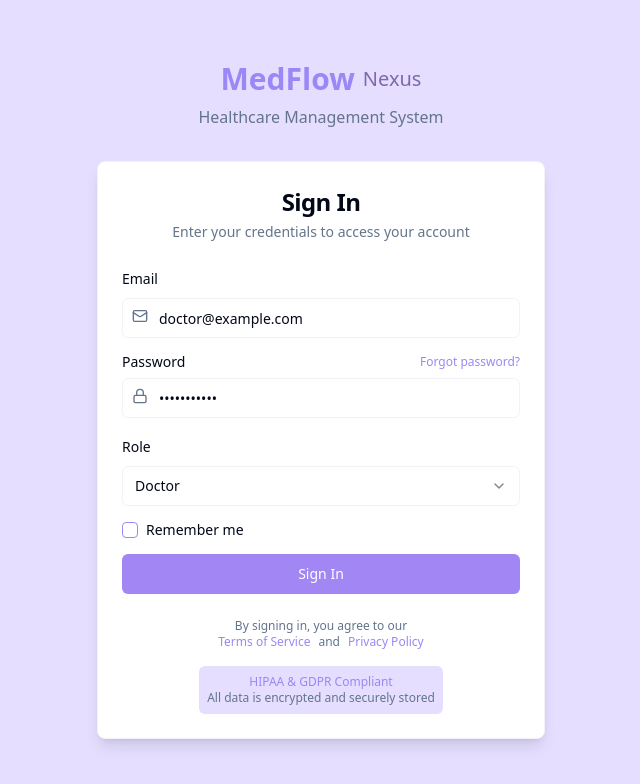
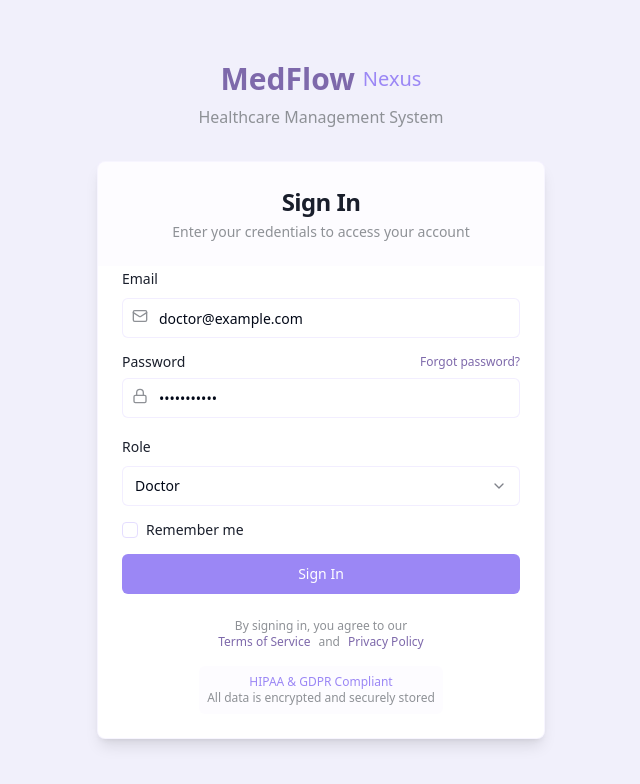
Before and after one commit to VT-BDQ/medflow-nexus-care, a React (Vite) app: page /login in a window 1280 px wide. Shown: the top 784 px of the page, without its empty margins (319-959 px from the left). Built offline with nearby package versions, Linux system fonts and the light colour scheme.

Commit message:
Refactor: Update color scheme for hospital vibes
This commit updates the color scheme to better reflect a hospital environment.

```diff
--- a/src/pages/Login.tsx
+++ b/src/pages/Login.tsx
@@ -69,25 +69,25 @@ export default function Login() {
   };
 
   return (
-    <div className="min-h-screen flex flex-col items-center justify-center bg-medical-soft-purple p-4">
+    <div className="min-h-screen flex flex-col items-center justify-center bg-medical-soft-gray p-4">
       <div className="mb-8 text-center">
         <div className="flex items-center justify-center gap-2 mb-2">
-          <span className="text-3xl font-bold text-medical-primary">MedFlow</span>
-          <span className="text-xl text-medical-secondary">Nexus</span>
+          <span className="text-3xl font-bold text-medical-secondary">MedFlow</span>
+          <span className="text-xl text-medical-primary">Nexus</span>
         </div>
-        <p className="text-muted-foreground">
+        <p className="text-medical-neutral">
           Healthcare Management System
         </p>
       </div>
 
-      <Card className="w-full max-w-md shadow-lg">
-        <CardHeader className="space-y-1">
-          <CardTitle className="text-2xl font-bold text-center">Sign In</CardTitle>
-          <CardDescription className="text-center">
+      <Card className="w-full max-w-md shadow-lg border border-medical-soft-purple/30">
+        <CardHeader className="space-y-1 bg-medical-soft-purple/10">
+          <CardTitle className="text-2xl font-bold text-center text-medical-dark">Sign In</CardTitle>
+          <CardDescription className="text-center text-medical-neutral">
             Enter your credentials to access your account
           </CardDescription>
           {error && (
-            <p className="text-sm font-medium text-destructive text-center">
+            <p className="text-sm font-medium text-medical-alert text-center">
               {error}
             </p>
           )}
@@ -95,14 +95,14 @@ export default function Login() {
         <CardContent>
           <form onSubmit={handleLogin} className="space-y-4">
             <div className="space-y-2">
-              <Label htmlFor="email">Email</Label>
+              <Label htmlFor="email" className="text-medical-dark">Email</Label>
               <div className="relative">
-                <Mail className="absolute left-2.5 top-2.5 h-4 w-4 text-muted-foreground" />
+                <Mail className="absolute left-2.5 top-2.5 h-4 w-4 text-medical-neutral" />
                 <Input
                   id="email"
                   placeholder="Enter your email"
                   type="email"
-                  className="pl-9"
+                  className="pl-9 border-medical-soft-purple/50 focus:border-medical-primary"
                   defaultValue="doctor@example.com"
                   required
                 />
@@ -110,27 +110,27 @@ export default function Login() {
             </div>
             <div className="space-y-2">
               <div className="flex items-center justify-between">
-                <Label htmlFor="password">Password</Label>
-                <a href="#" className="text-xs text-medical-primary hover:underline">
+                <Label htmlFor="password" className="text-medical-dark">Password</Label>
+                <a href="#" className="text-xs text-medical-secondary hover:underline">
                   Forgot password?
                 </a>
               </div>
               <div className="relative">
-                <Lock className="absolute left-2.5 top-2.5 h-4 w-4 text-muted-foreground" />
+                <Lock className="absolute left-2.5 top-2.5 h-4 w-4 text-medical-neutral" />
                 <Input
                   id="password"
                   placeholder="Enter your password"
                   type="password"
-                  className="pl-9"
+                  className="pl-9 border-medical-soft-purple/50 focus:border-medical-primary"
                   defaultValue="password123"
                   required
                 />
               </div>
             </div>
             <div className="space-y-2">
-              <Label htmlFor="role">Role</Label>
+              <Label htmlFor="role" className="text-medical-dark">Role</Label>
               <Select value={role} onValueChange={(value) => setRole(value as UserRole)}>
-                <SelectTrigger id="role">
+                <SelectTrigger id="role" className="border-medical-soft-purple/50 focus:border-medical-primary">
                   <SelectValue placeholder="Select your role" />
                 </SelectTrigger>
                 <SelectContent>
@@ -144,31 +144,34 @@ export default function Login() {
               </Select>
             </div>
             <div className="flex items-center space-x-2">
-              <Checkbox id="remember" />
+              <Checkbox id="remember" className="border-medical-soft-purple" />
               <label
                 htmlFor="remember"
-                className="text-sm font-medium leading-none peer-disabled:cursor-not-allowed peer-disabled:opacity-70"
+                className="text-sm font-medium leading-none text-medical-dark peer-disabled:cursor-not-allowed peer-disabled:opacity-70"
               >
                 Remember me
               </label>
             </div>
-            <Button type="submit" className="w-full">
+            <Button
+              type="submit"
+              className="w-full bg-medical-primary hover:bg-medical-secondary text-white"
+            >
               Sign In
             </Button>
           </form>
         </CardContent>
         <CardFooter className="flex flex-col space-y-4">
-          <div className="text-center text-xs text-muted-foreground">
+          <div className="text-center text-xs text-medical-neutral">
             <p>By signing in, you agree to our</p>
             <div className="flex justify-center space-x-2">
-              <a href="#" className="text-medical-primary hover:underline">Terms of Service</a>
+              <a href="#" className="text-medical-secondary hover:underline">Terms of Service</a>
               <span>and</span>
-              <a href="#" className="text-medical-primary hover:underline">Privacy Policy</a>
+              <a href="#" className="text-medical-secondary hover:underline">Privacy Policy</a>
             </div>
           </div>
-          <div className="text-center text-xs bg-medical-soft-purple rounded-md p-2">
+          <div className="text-center text-xs bg-medical-soft-purple/10 rounded-md p-2">
             <p className="font-medium text-medical-primary">HIPAA & GDPR Compliant</p>
-            <p className="text-muted-foreground">All data is encrypted and securely stored</p>
+            <p className="text-medical-neutral">All data is encrypted and securely stored</p>
           </div>
         </CardFooter>
       </Card>
```
